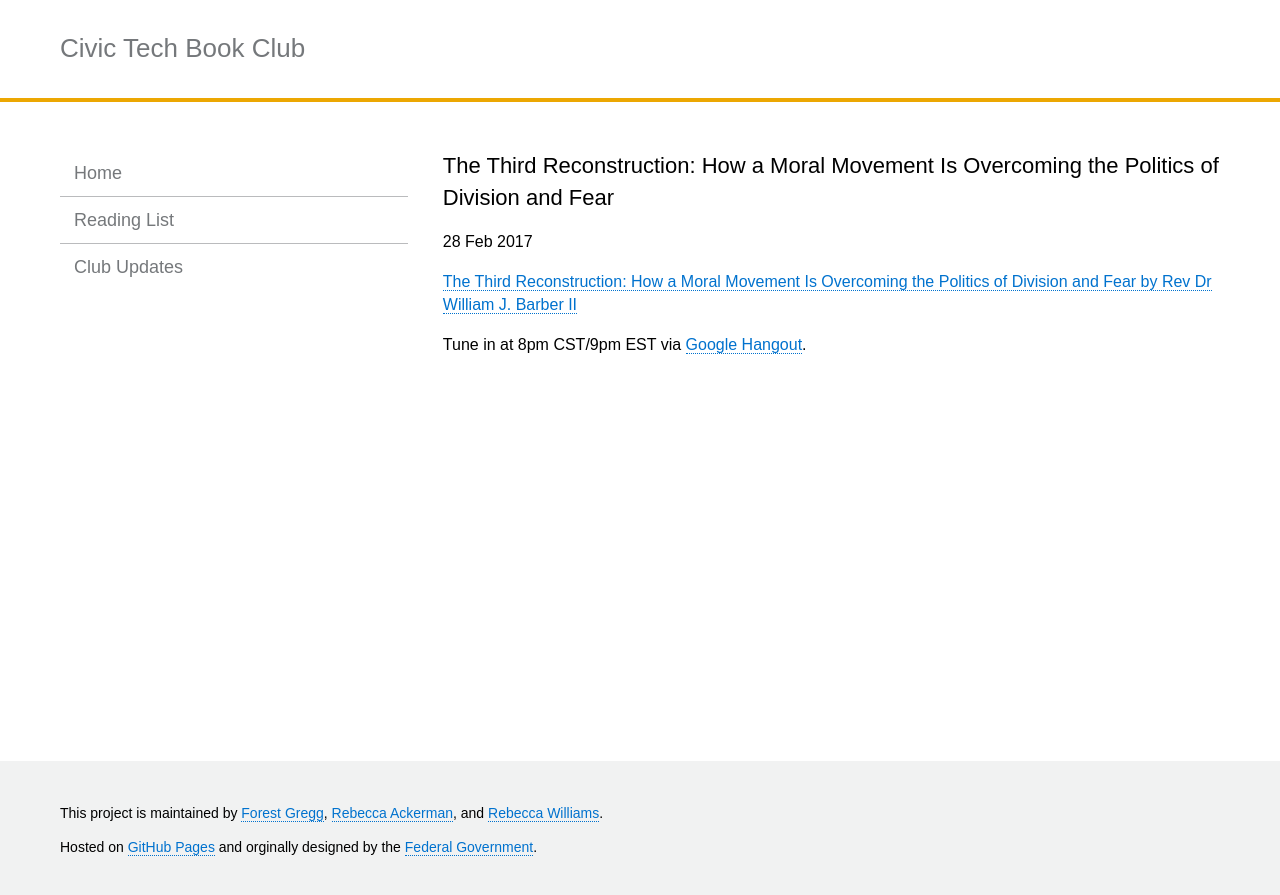
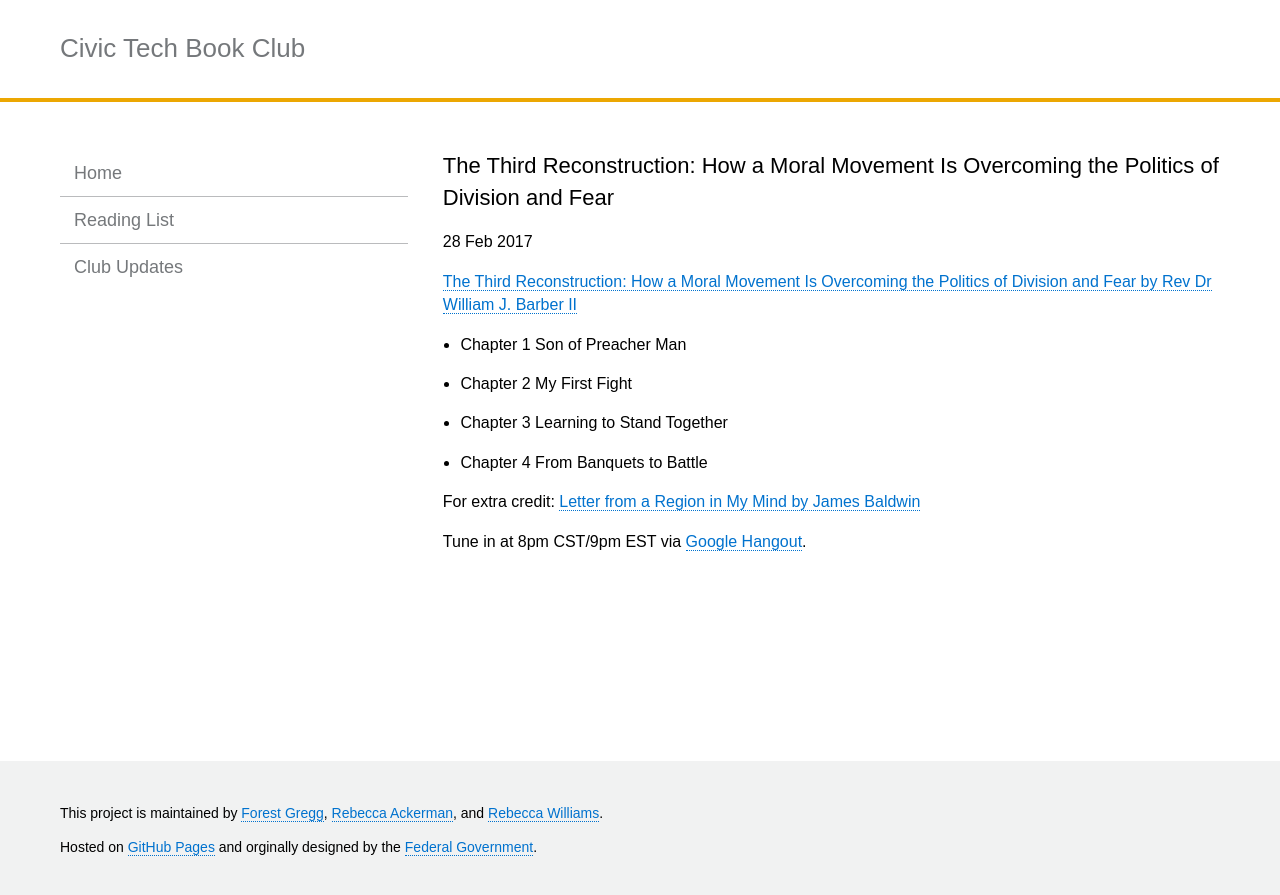
Before and after one commit to rebeccawilliams/bookclub, a Jekyll site: the page built from _posts/2017-02-28-moral-mondays.md, in a window 1280 px wide. Shown: the top 895 px of the page. Built offline with Jekyll 4.4.1, drawn with Linux system fonts in a browser that asks for light colours.

Commit message:
Update 2017-02-28-moral-mondays.md

```diff
--- a/_posts/2017-02-28-moral-mondays.md
+++ b/_posts/2017-02-28-moral-mondays.md
@@ -7,4 +7,11 @@ categories: jekyll update
 
 [The Third Reconstruction: How a Moral Movement Is Overcoming the Politics of Division and Fear by Rev Dr William J. Barber II](https://www.amazon.com/dp/B00WCY4YK4/ref=dp-kindle-redirect?_encoding=UTF8&btkr=1)
 
+* Chapter 1 Son of Preacher Man
+* Chapter 2 My First Fight
+* Chapter 3 Learning to Stand Together
+* Chapter 4 From Banquets to Battle
+
+For extra credit: [Letter from a Region in My Mind by James Baldwin](http://www.newyorker.com/magazine/1962/11/17/letter-from-a-region-in-my-mind)
+
 Tune in at 8pm CST/9pm EST via [Google Hangout](https://plus.google.com/hangouts/_/calendar/d2lsbGlhbXMucmViZWNjYUBnbWFpbC5jb20.bnia6aq7dl7dtj9vib6m6t0edg?authuser=0).
```
